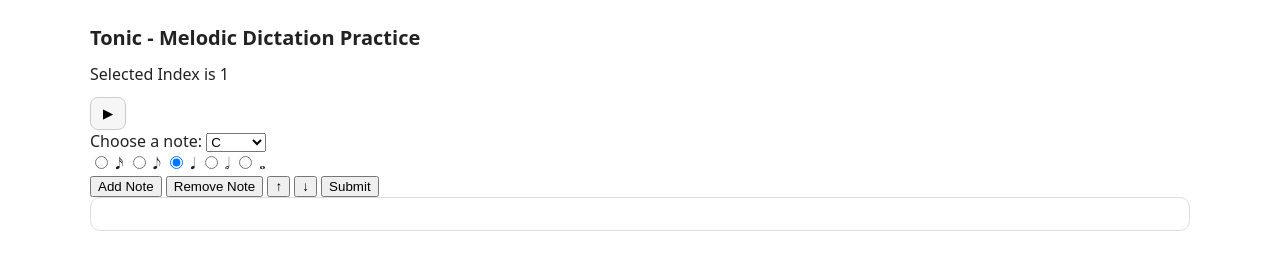
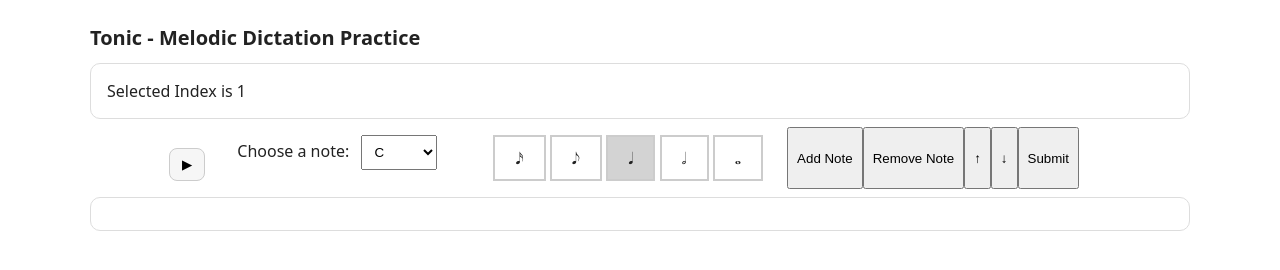
Before and after one commit to John-P-Cargille/tonic, a website with bundled scripts: page public/index.html in a window 1280 px wide. Built offline with nearby package versions, Linux system fonts and the light colour scheme; a script that the page names is missing; files whose address does not match are found by name.

Commit message:
Overhauled. Changed visibility of notation container, added a user container, stylized the note inputs, buttons, and grades

```diff
--- a/public/style.css
+++ b/public/style.css
@@ -2,9 +2,22 @@
 html,body { margin:0; font-family: system-ui, Arial, sans-serif; color:var(--ink); }
 main { max-width: 1100px; margin: 24px auto; padding: 0 16px; }
 h1 { margin: 0 0 12px; font-size: 1.25rem; }
-#notation-container { background: var(--panel); border: 1px solid #ddd; border-radius: 10px; padding: 16px; }
-#notation svg { display:block; }
+/* Changing below visiblity means the loaded dictation will be hidden as well, but can be played */
+#user-notation-container { background: var(--panel); border: 1px solid #ddd; border-radius: 10px; padding: 16px; }
+#user-notation svg { display: block; }
+#notation-container { visibility: none; background: var(--panel); border: 1px solid #ddd; border-radius: 10px; padding: 16px; }
+#notation svg { display: block; }
 #controls { margin-top: 12px; display: flex; gap: 10px; align-items: center; }
 #controls button { padding: 8px 12px; border-radius: 8px; border: 1px solid #ccc; background:#f6f6f6; cursor:pointer; }
 #controls button:hover { background:#eee; }
 #controls .tempo input { width: 70px; }
+#enter-notes-panel { display: flex; gap: 40px }
+#note-value-form input[type="radio"] { appearance: none; -webkit-appearance: none; display: none; }
+#note-value-form label { display: inline-block; padding: 10px 20px; border: 2px solid #ccc; cursor: pointer; border-radius: 0; /* Ensures square corners */ transition: all 0.3s; }
+#note-value-form input[type="radio"]:checked + label { background-color: lightgrey; }
+#note-value-form label:hover { background:#eee; }
+
+.grade {justify-content: center }
+.flex-section { display: flex; justify-content: center }
+.flex-section * { padding: 8px }
+#buttons * { padding: 8px; }
```
